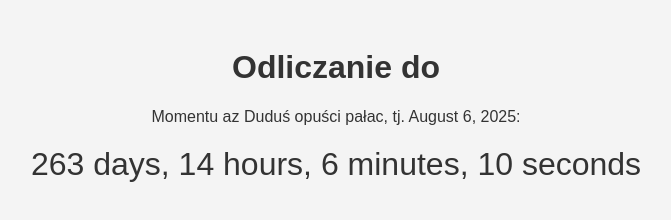
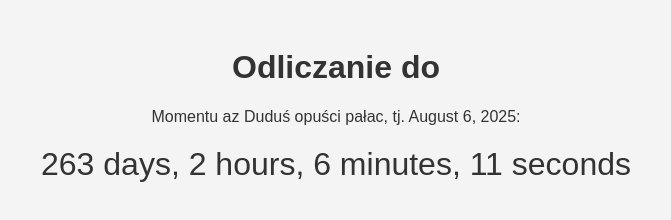
Before and after one commit to sp3rat/sp3rat.github.io, a plain HTML site: page index.html in a window 1280 px wide. Shown: the whole page, without its empty margins (304-975 px from the left). Drawn offline with Linux system fonts and the light colour scheme.

Commit message:
Initial commit

```diff
--- a/index.html
+++ b/index.html
@@ -25,7 +25,7 @@
 
     <script>
         // Ustaw docelową datę
-        const targetDate = new Date("August 6, 2025 23:59:59").getTime();
+        const targetDate = new Date("August 6, 2025 12:00:00").getTime();
         document.getElementById("target-date").textContent = "August 6, 2025";
 
         // Funkcja aktualizująca odliczanie
```
